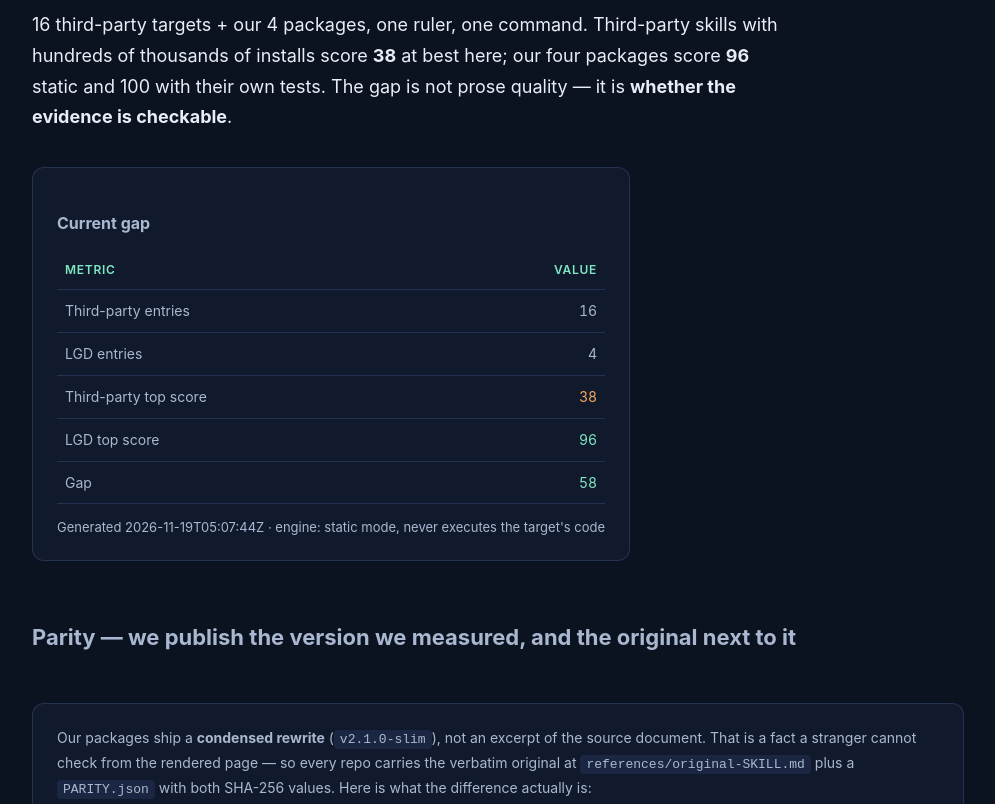
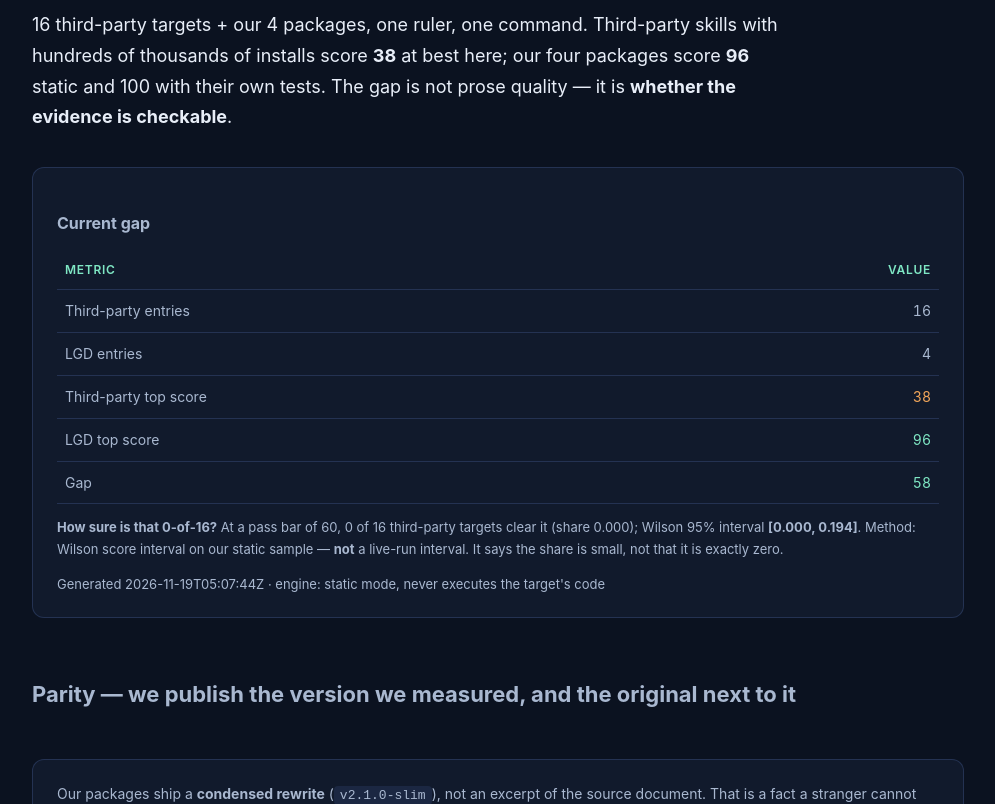
Before and after one commit to zhaoxinghua09-cell/lgd-skill-review, a plain HTML site: page docs/index.html in a window 1280 px wide. Shown: the part 296-1100 px from the top of the page, without its empty margins (142-1137 px from the left). Drawn offline with Linux system fonts and the light colour scheme.

Commit message:
fix(site): ship the interval note on the page that actually renders it (index)

```diff
--- a/docs/index.html
+++ b/docs/index.html
@@ -46,6 +46,7 @@ quality — it is <b>whether the evidence is checkable</b>.</p>
 <tr><td>LGD top score</td><td class="num good">96</td></tr>
 <tr><td>Gap</td><td class="num good">58</td></tr>
 </table>
+<p style="margin-top:12px;font-size:13px"><b>How sure is that 0-of-16?</b> At a pass bar of 60, 0 of 16 third-party targets clear it (share 0.000); Wilson 95% interval <b>[0.000, 0.194]</b>. Method: Wilson score interval on our static sample — <b>not</b> a live-run interval. It says the share is small, not that it is exactly zero.</p>
 <p style="margin-top:12px;font-size:13px">Generated 2026-11-19T05:07:44Z · engine: static mode, never executes the target's code</p>
 </div>
 
```
